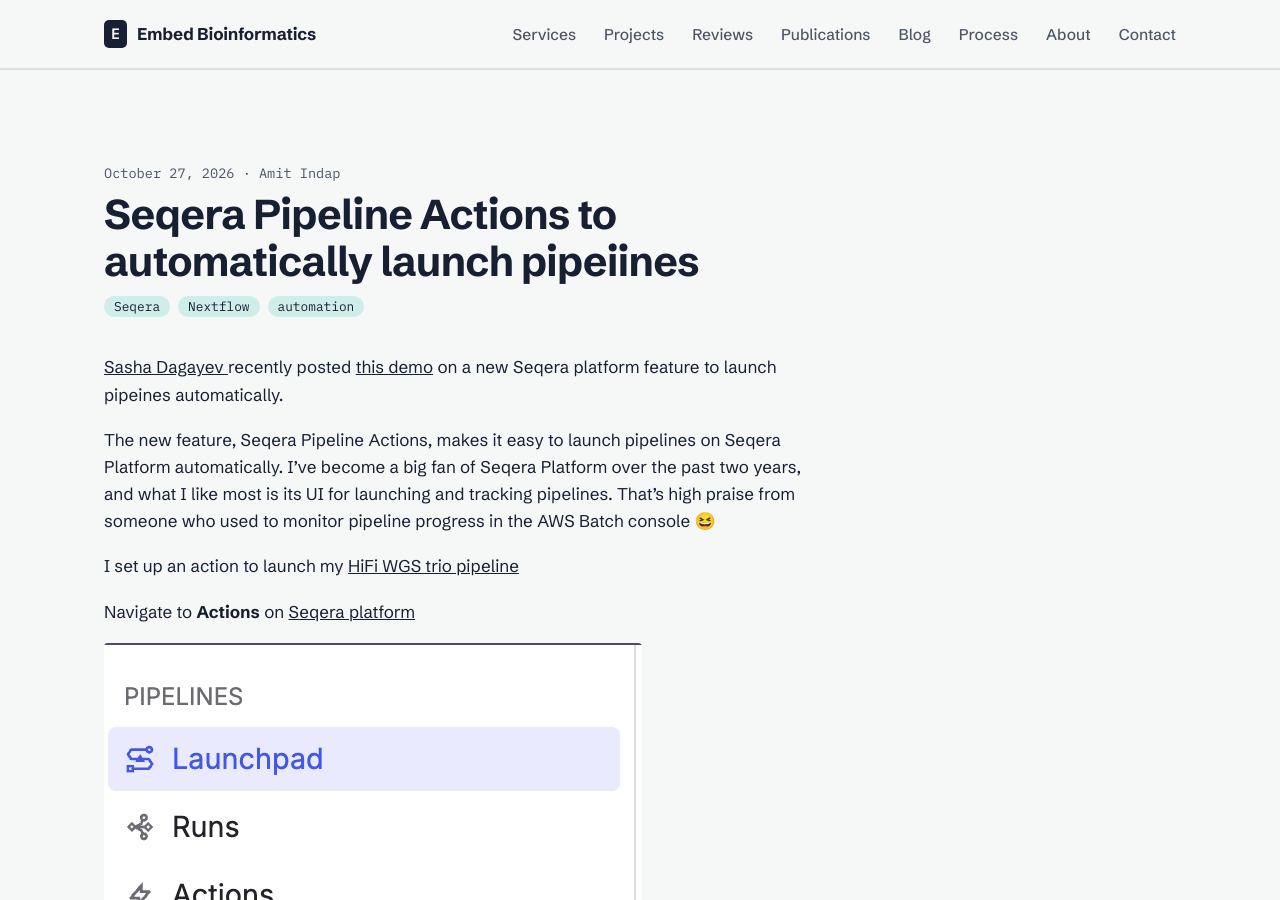
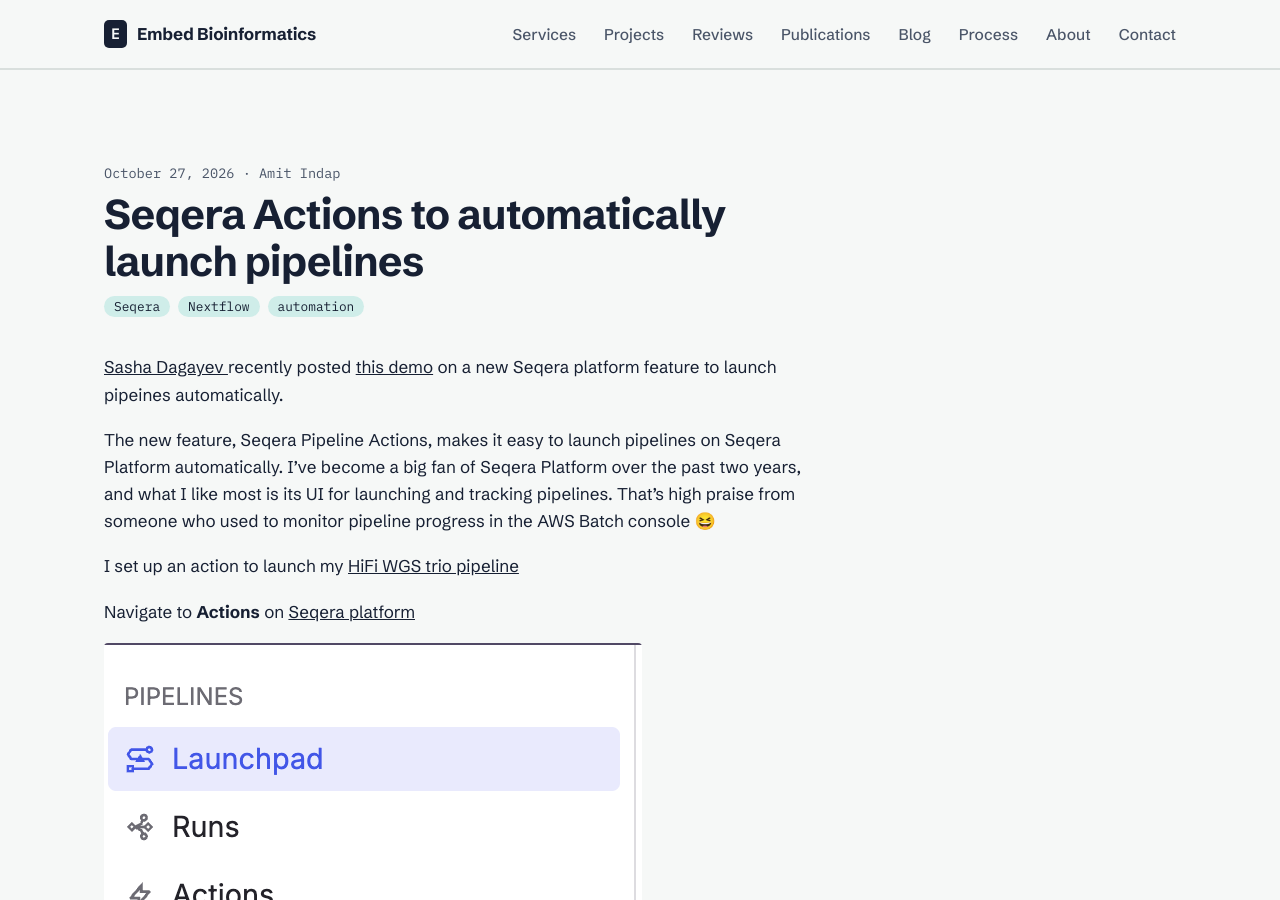
Before and after one commit to embedbio/embedbio.github.io, a Jekyll site: the page built from _posts/2026-10-28-seqera-actions.md, in a window 1280 px wide and 900 px high. Built offline with Jekyll 4.4.1, drawn with Linux system fonts in a browser that asks for light colours.

Commit message:
Fix title typo in Seqera Actions post

```diff
--- a/_posts/2026-10-28-seqera-actions.md
+++ b/_posts/2026-10-28-seqera-actions.md
@@ -1,6 +1,6 @@
 ---
 layout: post
-title: "Seqera Pipeline Actions to automatically launch pipeiines"
+title: "Seqera Actions to automatically launch pipelines"
 date: 2026-10-27
 author: "Amit Indap"
 tags:
```
